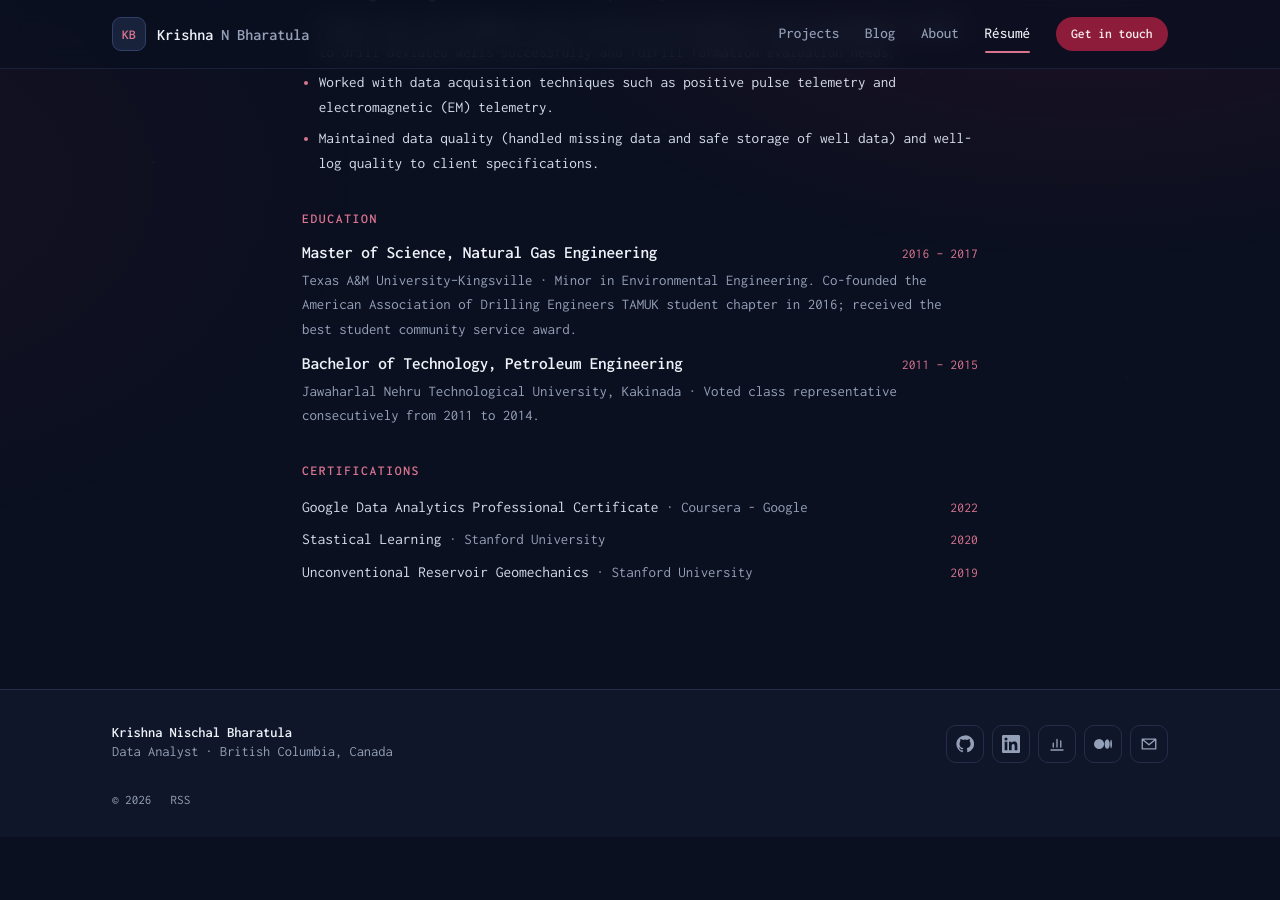
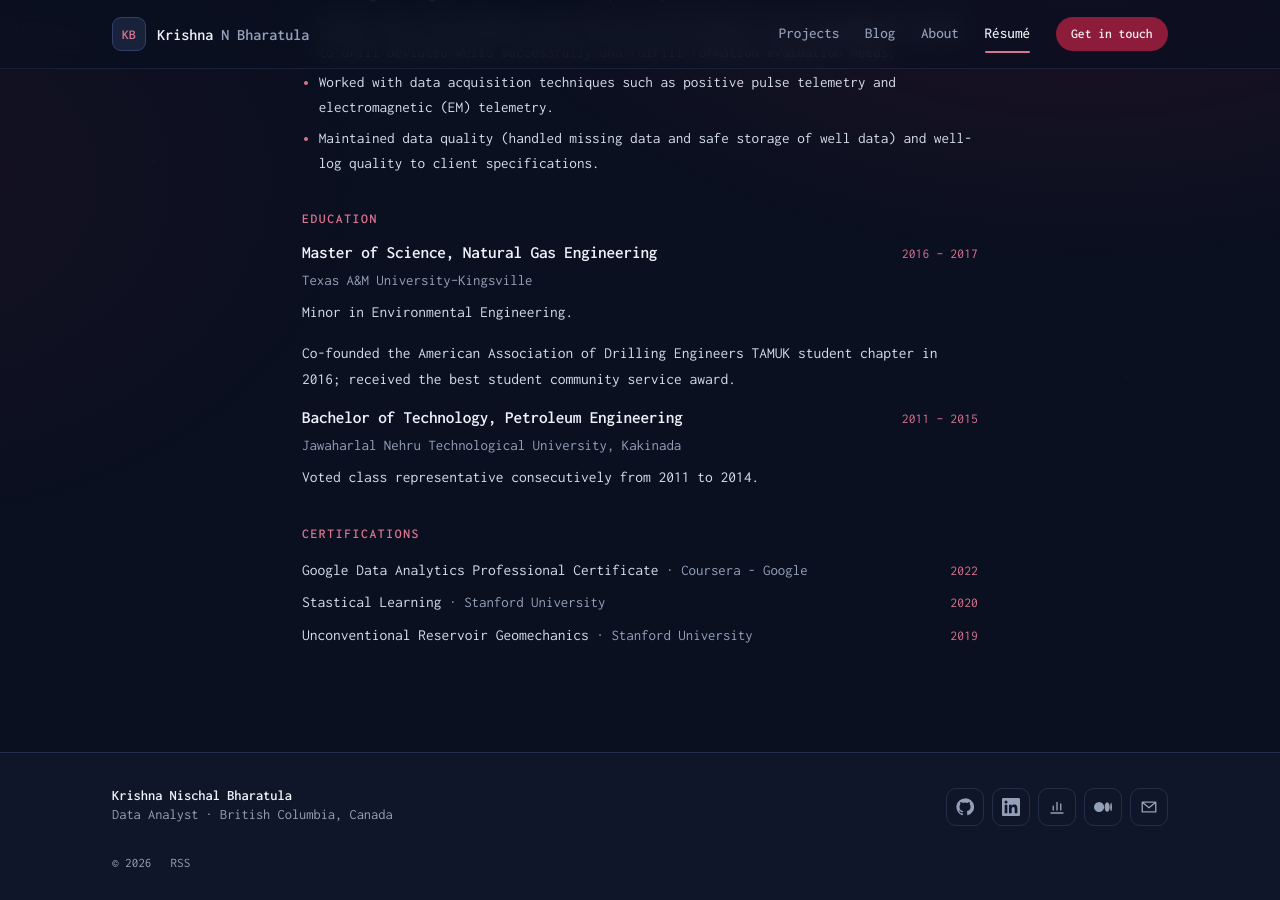
Before and after one commit to Krishna1594/krishna1594.github.io, a Jekyll site: the page built from resume.html, in a window 1280 px wide and 900 px high, scrolled down 1521 px. Built offline with Jekyll 4.4.1, drawn with Linux system fonts in a browser that asks for light colours; before the commit the page ends 2358 px from its top, so only the background shows below that.

Commit message:
Update resume.html

```diff
--- a/resume.html
+++ b/resume.html
@@ -76,7 +76,8 @@ description: Résumé of Krishna N Bharatula, data analyst — experience in wel
         <h3>{{ item.role }}</h3>
         <span class="mono resume__when">{{ item.from }} – {{ item.to }}</span>
       </div>
-      <p class="resume__org">{{ item.org }}{% if item.points %} · {{ item.points | join: ' ' }}{% endif %}</p>
+      <p class="resume__org">{{ item.org }}</p>
+      {% for pt in item.points %}<p class="resume__edu-note">{{ pt }}</p>{% endfor %}
     </div>
     {% endfor %}
   </section>
@@ -85,7 +86,7 @@ description: Résumé of Krishna N Bharatula, data analyst — experience in wel
   <section class="resume__section">
     <h2>Certifications</h2>
     {% for c in site.data.certifications %}
-    <div class="resume__cert">
+    <div class="resume__item-head resume__cert">
       <span>
         {% if c.url %}<a href="{{ c.url }}" target="_blank" rel="noopener">{{ c.name }}</a>{% else %}{{ c.name }}{% endif %}
         <span class="resume__org"> · {{ c.issuer }}</span>
```
